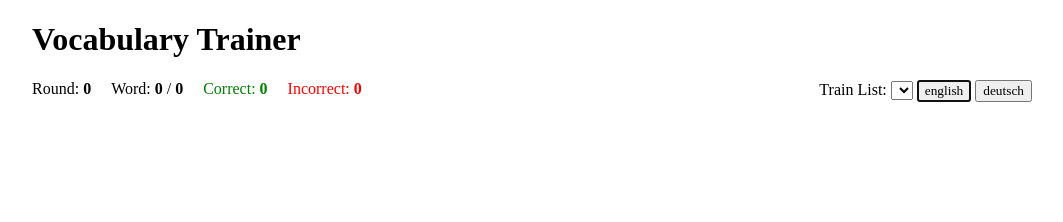
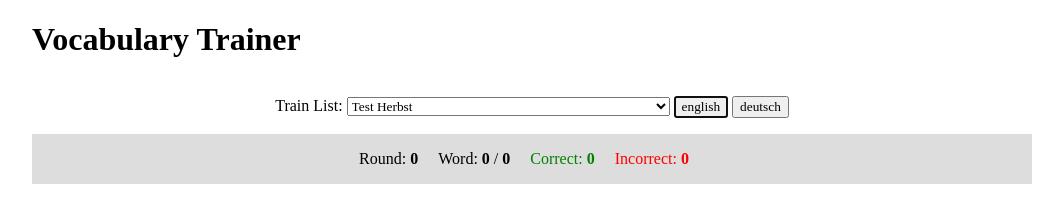
Before and after one commit to k-jahn/vocab-trainer, a website: page pub/index.html in a window 1280 px wide. Shown: the whole page, without its empty margins (108-1171 px from the left). Drawn offline with Linux system fonts and the light colour scheme; some packages are replaced by stand-ins of ours.

Commit message:
added vocabulary lists

```diff
--- a/pub/index.html
+++ b/pub/index.html
@@ -24,7 +24,26 @@
 	<div class="container">
 
 		<h1>Vocabulary Trainer</h1>
-		<div id="obereAnzeige">
+		<div id="controlpanel">
+			<div id="nextList">
+				Train List:
+				<select name="selectList">
+
+				</select>
+
+				<button id="startEnglish">
+					english
+				</button>
+				<button id="startDeutsch">
+					deutsch
+				</button>
+			</div>
+			<div id="nextRound">
+				<button id="startRound">
+					next round
+				</button>
+			</div>
+		</div>
 		<div id="infos">
 			<span id="anzeigeRunde">
 				Round:
@@ -55,28 +74,6 @@
 				</span>
 			</span>
 		</div>
-			<div></div>
-			<div id="controlpanel">
-				<div id="nextList">
-					Train List:
-					<select name="selectList">
-
-					</select>
-
-					<button id="startEnglish">
-						english
-					</button>
-					<button id="startDeutsch">
-						deutsch
-					</button>
-				</div>
-				<div id="nextRound">
-					<button id="startRound">
-						next round
-					</button>
-				</div>
-			</div>
-		</div>
 		<div id="spielBox" class="wortPaar">
 			<div id="english">
 			</div>
@@ -84,7 +81,9 @@
 			</div>
 		</div>
 		<div id="ende">
-			<h2>Done! Score: <span class=wert><!-- erreicht --></span> / <span class=wert><!-- maximal --></span></h2>
+			<h2>Done! Score: <span class=wert>
+					<!-- erreicht --></span> / <span class=wert>
+					<!-- maximal --></span></h2>
 		</div>
 		<div id="verlauf">
 
@@ -93,7 +92,7 @@
 
 
 	<script>
-		document.addEventListener('DOMContentLoaded', function() {
+		document.addEventListener('DOMContentLoaded', function () {
 			// // 🔥🔥🔥🔥🔥🔥🔥🔥🔥🔥🔥🔥🔥🔥🔥🔥🔥🔥🔥🔥🔥🔥🔥🔥🔥🔥🔥🔥🔥🔥🔥
 			// // The Firebase SDK is initialized and available here!
 			//
--- a/pub/script.js
+++ b/pub/script.js
@@ -2,5 +2,5 @@
 
 
 document.addEventListener("DOMContentLoaded", function () {
-	const vocabularyTrainer = new VocabularyTrainer(vokabeln.test_photos);
+	const vocabularyTrainer = new VocabularyTrainer(vocabulary);
 });
--- a/pub/style.css
+++ b/pub/style.css
@@ -7,11 +7,12 @@ body * {
 	margin: 0 auto;
 }
 
-#obereAnzeige {
-	display: flex;
-	justify-content: space-between;
+
+#infos {
+	background-color: #dddddd;
+	padding: 1em;
+	text-align: center;
 }
-
 
 
 #infos .wert {
@@ -68,6 +69,11 @@ body * {
 	display: none;
 }
 
+#controlpanel {
+	padding: 1em;
+	text-align: center
+}
+
 #controlpanel > div {
 	display: none;
 }
@@ -75,3 +81,7 @@ body * {
 .aktiv {
 	display: block !important;
 }
+
+h3 {
+	background-color: #dddddd;
+}
--- a/pub/vocabulary-trainer.js
+++ b/pub/vocabulary-trainer.js
@@ -3,7 +3,6 @@
 class VocabularyTrainer {
 	constructor(vocabulary) {
 		// status vars
-		this.vocabularyList = vocabulary;
 		this.vocabulary = vocabulary;
 		this.aktuelleVokabeln = [];
 		this.falscheVokabeln = [];
@@ -16,8 +15,8 @@ class VocabularyTrainer {
 		// elemente
 		this.el = {};
 		this.el.controlpanel = document.querySelector('#controlpanel');
-		this.el.nextList= this.el.controlpanel.querySelector('#nextList');
-		this.el.nextRound= this.el.controlpanel.querySelector('#nextRound');
+		this.el.nextList = this.el.controlpanel.querySelector('#nextList');
+		this.el.nextRound = this.el.controlpanel.querySelector('#nextRound');
 		this.el.startEnglish = this.el.controlpanel.querySelector("#startEnglish");
 		this.el.startDeutsch = this.el.controlpanel.querySelector("#startDeutsch");
 		this.el.startRound = this.el.controlpanel.querySelector("#startRound");
@@ -27,6 +26,14 @@ class VocabularyTrainer {
 		this.el.verlauf = document.querySelector('#verlauf');
 		this.el.abfrageFeld;
 		this.el.vorgabeFeld;
+		// populate select
+		for (let list in this.vocabulary) {
+			let option = document.createElement('option');
+			option.innerHTML = this.vocabulary[list].name;
+			option.value = list;
+			this.el.selectList.appendChild(option);
+		}
+
 		// event listneners
 		const newGameListener = function (abfrageSprache, vorgebeneSprache) {
 			this.abfrageSprache = abfrageSprache;
@@ -43,8 +50,9 @@ class VocabularyTrainer {
 
 
 	neuesSpiel() {
+		if (!this.el.selectList.value) return;
 		// neue vokabelliste
-		this.aktuelleVokabeln = this.vocabularyList.shuffle();;
+		this.aktuelleVokabeln = this.vocabulary[this.el.selectList.value].vocabulary.shuffle();;
 		// werte auf startwerte zuruecksetzen
 		this.runde = 1;
 		this.index = 0;
@@ -120,23 +128,37 @@ class VocabularyTrainer {
 		this.zeigeNeuesSpiel();
 		this.el.spielBox.classList.remove('aktiv');
 		this.el.ende.classList.add('aktiv');
-		const punkte = this.verlauf.reduce(function (a, x, i) {
+		const score = this.verlauf.reduce(function (a, x, i) {
 			switch (i) {
 				case 0:
-					return a + 10 * x.length;
+					return {
+						achieved: a.achieved + 10 * x.length,
+						max: a.max + 10 * x.length
+					};
 				case 1:
-					return a + 5 * x.length;
+					return {
+						achieved: a.achieved + 5 * x.length,
+						max: a.max + 10 * x.length
+					};
 				case 2:
-					return a + 2 * x.length;
+					return {
+						achieved: a.achieved + 2 * x.length,
+						max: a.max + 10 * x.length
+					};
 				case 3:
-					return a + 1 * x.length;
+					return {
+						achieved: a.achieved + 1 * x.length,
+						max: a.max + 10 * x.length
+					};
 				default:
-					return a;
+					return {
+						achieved: a.achieved,
+						max: a.max + 10 * x.length
+					};
 			}
-		}, 0);
-		const punkteMax = this.vocabularyList.length * 10;
-		this.el.ende.querySelector('.wert:nth-child(1)').innerHTML = punkte;
-		this.el.ende.querySelector('.wert:nth-child(2)').innerHTML = punkteMax;
+		}, { achieved: 0, max: 0 });
+		this.el.ende.querySelector('.wert:nth-child(1)').innerHTML = score.achieved;
+		this.el.ende.querySelector('.wert:nth-child(2)').innerHTML = score.max;
 		console.log(this.verlauf);
 		this.verlauf.forEach(function (runde, i) {
 			let rundenUeberschrift = document.createElement('h3');
--- a/pub/vokabeln.js
+++ b/pub/vokabeln.js
@@ -1,5 +1,7 @@
-const vokabeln = {
-	'test_herbst': [
+const vocabulary = {
+	'test_herbst': {
+		name: "Test Herbst",
+		vocabulary: [
 
 			{
 				english: ['mushroom'],
@@ -37,42 +39,206 @@ const vokabeln = {
 				english: ['wind'],
 				deutsch: ['Wind']
 			},
-	],
-	test_photos: [
+		]
+	},
+
+	'book2_unit1_station0': {
+		name: 'Book2 Unit 1 Station 0: My friend and I',
+		vocabulary: [
 			{
-			english: ['to take a picture'],
-			deutsch: ['ein Foto machen']
+				english: ['past'],
+				deutsch: ['Vergangenheit']
 			},
 			{
-			english: ['camera'],
-			deutsch: ['Kamera']
+				english: ['feeling'],
+				deutsch: ['Gefühl']
 			},
 			{
-			english: ['photography'],
-			deutsch: ['Fotografie']
+				english: ['that'],
+				deutsch: ['der', 'dem','den','die','das']
 			},
 			{
-			english: ['actor'],
-			deutsch: ['Schauspieler', 'Agierender']
+				english: ['caught on camera'],
+				deutsch: ['ertappt', 'mit der Kamera festgehalten']
 			},
 			{
-			english: ['cinema'],
-			deutsch: ['Kino']
+				english: ['embarassing'],
+				deutsch: ['peinlich']
 			},
 			{
-			english: ['light'],
-			deutsch: ['Licht', 'hell']
+				english: ['yearbook'],
+				deutsch: ['Jahrbuch']
 			},
 			{
-			english: ['dark'],
-			deutsch: ['dunkel']
+				english: ['round of Boxing'],
+				deutsch: ['Boxrunde']
 			},
 			{
-			english: ['to cough'],
-			deutsch: ['husten']
+				english: ['nose'],
+				deutsch: ['Nase']
+			},
+			{
+				english: ['eye'],
+				deutsch: ['Auge']
+			},
+			{
+				english: ['lovebirds'],
+				deutsch: ['Turteltauben']
+			},
+			{
+				english: ['to lie'],
+				deutsch: ['Lügen']
+			},
+			{
+				english: ['trip'],
+				deutsch: ['Trip', 'Reise', 'Ausflug', 'Fahrt']
+			},
+			{
+				english: ['guy'],
+				deutsch: ['Typ', 'Kerl']
+			},
+			{
+				english: ['guys'],
+				deutsch: ['Typen', 'Kerle', 'Leute']
+			},
+			{
+				english: ['himself'],
+				deutsch: ['selbst', 'er selbst', 'sich selbst']
+			},
+			{
+				english: ['shy'],
+				deutsch: ['schüchtern']
+			},
+			{
+				english: ['embarassed'],
+				deutsch: ['verlegen']
+			},
+			{
+				english: ['proud of'],
+				deutsch: ['stolz auf']
+			},
+			{
+				english: ['American'],
+				deutsch: ['Amerikanisch', 'aus Amerika', 'Amerikaner', 'Amerikanerin']
+			},
+			{
+				english: ['report'],
+				deutsch: ['Bericht', 'Meldung']
+			},
+			{
+				english: ['during'],
+				deutsch: ['während']
+			},
+			{
+				english: ['highlight'],
+				deutsch: ['Höhepunkt', 'Hightlight']
+			},
+			{
+				english: [''],
+				deutsch: ['']
+			},
+		]
+	},
+	'book2_unit1_station1': {
+		name: 'Book2 Unit 1 Station 1: I love red nose day',
+		vocabulary: [
+			{
+				english: ['the best'],
+				deutsch: ['der Beste','die Beste','das Beste']
+			},
+			{
+				english: ['age'],
+				deutsch: ['vor', '(zeitlich)']
+			},
+			{
+				english: ['to raise money'],
+				deutsch: ['Geld sammeln']
+			},
+			{
+				english: ['in need'],
+				deutsch: ['bedürftig', 'in Not']
+			},
+			{
+				english: ['also'],
+				deutsch: ['auch']
+			},
+			{
+				english: ['that\'s how', 'so'],
+				deutsch: ['noticeboard', 'schwarzed Brett']
+			},
+			{
+				english: ['month'],
+				deutsch: ['Monat']
+			},
+			{
+				english: ['in the end'],
+				deutsch: ['schließlich', 'zum Schluss']
+			},
+			{
+				english: ['real'],
+				deutsch: ['echt', 'wirklich', 'richtig']
+			},
+			{
+				english: ['collection'],
+				deutsch: ['Kollektion', 'Sammlung']
+			},
+			{
+				english: ['I can\'t wait till next time.'],
+				deutsch: ['Ich kann es bis zum nächsten mal kaum erwarten.']
+			},
+			{
+				english: ['non-'],
+				deutsch: ['nicht-']
+			},
+			{
+				english: ['the next day'],
+				deutsch: ['am nächsten Tag']
+			},
+			{
+				english: ['yesterday'],
+				deutsch: ['gestern']
+			},
+			{
+				english: ['pyjama'],
+				deutsch: ['Schlafanzug', 'Pyjama']
+			},
+			{
+				english: ['to enjoy'],
+				deutsch: ['geniessen', 'sich erfreuen an']
+			},
+			{
+				english: ['comment'],
+				deutsch: ['Kommentar']
+			},
+			{
+				english: ['to turn off'],
+				deutsch: ['abschalten', 'ausschalten']
+			},
+			{
+				english: ['hard'],
+				deutsch: ['hart', 'schwer', 'schwierig']
+			},
+			{
+				english: ['to think of'],
+				deutsch: ['ausdenken', 'sich ausdenken', 'sich etwas einfallen lassen']
+			},
+			{
+				english: ['nervous'],
+				deutsch: ['nervös', 'aufgeregt']
+			},
+			{
+				english: ['sale'],
+				deutsch: ['Verkauf']
+			},
+			{
+				english: ['to keep going'],
+				deutsch: ['aufrechterhalten', 'weitermachen']
 			},
 		],
-	book2_unit1_station2: [
+	},
+	'book2_unit1_station2': {
+		name: 'Book2 Unit 1 Station 2: How did they know?',
+		vocabulary: [
 			{
 				english: ['coach'],
 				deutsch: ['Reisebus']
@@ -146,8 +312,10 @@ const vokabeln = {
 				deutsch: ['Traum']
 			},
 		],
-	book2_unit1_station3: [
-
+	},
+	'book2_unit1_station3': {
+		name: 'Book2 Unit 1 Station 3: Everyone can enjoy a challenge',
+		vocabulary: [
 			{
 				english: ['challenge'],
 				deutsch: ['Herausvorderung']
@@ -190,7 +358,7 @@ const vokabeln = {
 			},
 			{
 				english: ['than'],
-			deutsch: ['als' , '(beim Vergleichen)']
+				deutsch: ['als', '(beim Vergleichen)']
 			},
 			{
 				english: ['the worst'],
@@ -217,4 +385,5 @@ const vokabeln = {
 				deutsch: ['groß', 'hoch']
 			},
 		]
+	},
 };
```
Also changed, not shown: 1 other file. Lines whose indentation alone changed are shown as unchanged.
